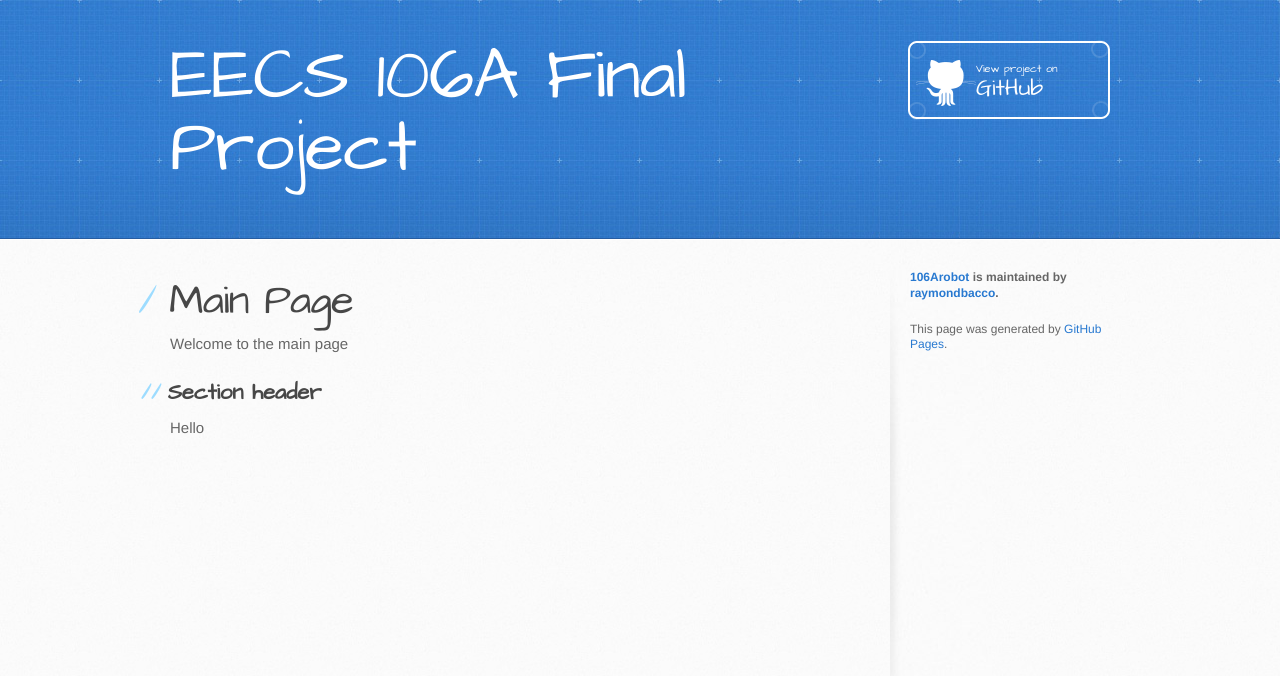
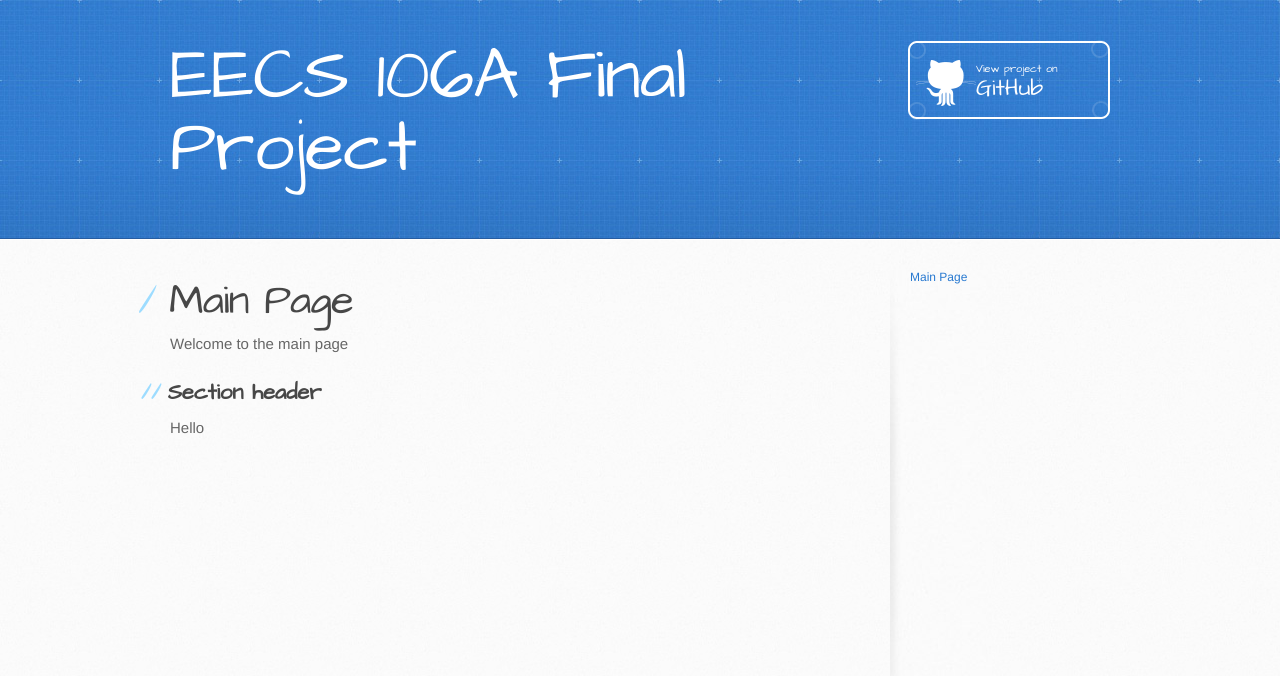
Before and after one commit to raymondbacco/106Arobot, a Jekyll site: the page built from docs/index.md, in a window 1280 px wide. Shown: the top 676 px of the page. Built offline with Jekyll 4.4.1, drawn with Linux system fonts in a browser that asks for light colours; our own code applies the rules of GitHub Pages for plain Markdown files; the repository's description, which GitHub fills in, is left out.

Commit message:
Update default.html

```diff
--- a/docs/_layouts/default.html
+++ b/docs/_layouts/default.html
@@ -37,35 +37,21 @@
         </section>
 
         <aside id="sidebar">
-          {% if site.show_downloads %}
-            <a href="{{ site.github.zip_url }}" class="button">
-              <small>Download</small>
-              .zip file
+          {% for ppage in site.pages %}
+            <a href="{{ ppage.url }}" class="sidelink">
+              {{ ppage.title }}
             </a>
-            <a href="{{ site.github.tar_url }}" class="button">
-              <small>Download</small>
-              .tar.gz file
-            </a>
-          {% endif %}
+          {% endfor %}
 
+          {% comment %}
           {% if site.github.is_project_page %}
             <p class="repo-owner"><a href="{{ site.github.repository_url }}">{{ site.github.repository_name }}</a> is maintained by <a href="{{ site.github.owner_url }}">{{ site.github.owner_name }}</a>.</p>
           {% endif %}
 
           <p>This page was generated by <a href="https://pages.github.com">GitHub Pages</a>.</p>
+          {% endcomment %}
         </aside>
       </div>
     </div>
-
-    {% if site.google_analytics %}
-      <script>
-        (function(i,s,o,g,r,a,m){i['GoogleAnalyticsObject']=r;i[r]=i[r]||function(){
-        (i[r].q=i[r].q||[]).push(arguments)},i[r].l=1*new Date();a=s.createElement(o),
-        m=s.getElementsByTagName(o)[0];a.async=1;a.src=g;m.parentNode.insertBefore(a,m)
-        })(window,document,'script','//www.google-analytics.com/analytics.js','ga');
-        ga('create', '{{ site.google_analytics }}', 'auto');
-        ga('send', 'pageview');
-      </script>
-    {% endif %}
   </body>
 </html>
```
